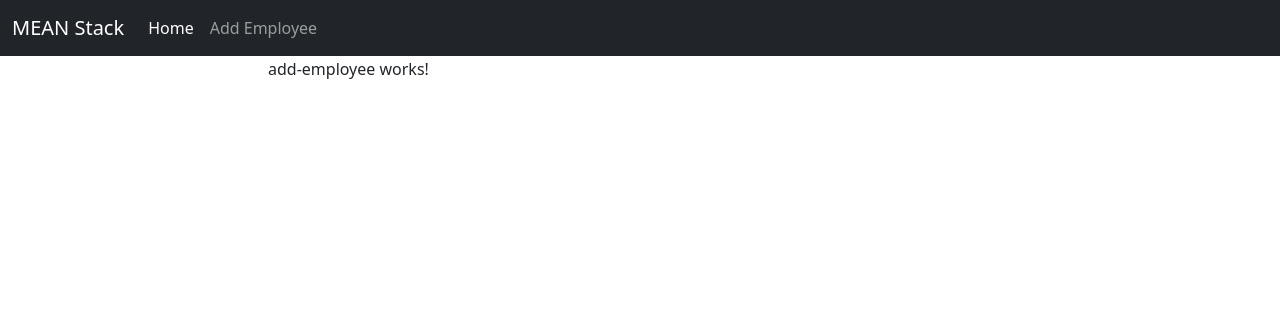
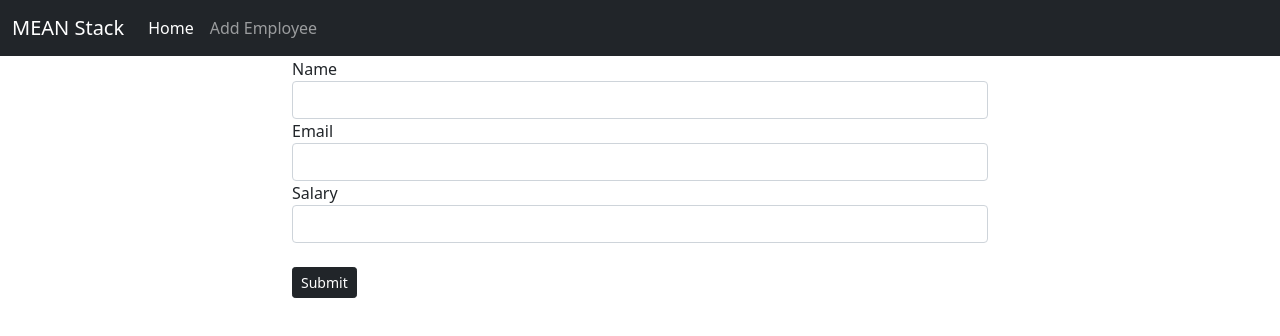
Before and after one commit to liteninkiran/mean-crud-app, an Angular app in the folder frontend/: page /add-employee in a window 1280 px wide. Shown: the top 336 px of the page. Built offline with nearby package versions, Linux system fonts and the light colour scheme.

Commit message:
Create add-employee form

```diff
--- a/frontend/src/app/app.module.ts
+++ b/frontend/src/app/app.module.ts
@@ -2,6 +2,7 @@ import { NgModule } from '@angular/core';
 import { BrowserModule } from '@angular/platform-browser';
 import { HttpClientModule } from '@angular/common/http';
 import { RouterModule, Routes } from '@angular/router';
+import { FormsModule, ReactiveFormsModule } from '@angular/forms';
 
 import { AppComponent } from './app.component';
 import { NavbarComponent } from './navbar/navbar/navbar.component';
@@ -29,6 +30,8 @@ const appRoutes: Routes = [
     imports: [
         BrowserModule,
         HttpClientModule,
+        FormsModule,
+        ReactiveFormsModule,
         RouterModule.forRoot(appRoutes),
     ],
     providers: [
--- a/frontend/src/app/employee/add-employee/add-employee.component.html
+++ b/frontend/src/app/employee/add-employee/add-employee.component.html
@@ -1 +1,29 @@
-<p>add-employee works!</p>
+<div class="container">
+
+    <form (ngSubmit)="insertData()" [formGroup]="form">
+
+        <!-- Name -->
+        <div class="form-group">
+            <label for="name">Name</label>
+            <input type="text" name="name" class="form-control" formControlName="name">
+        </div>
+
+        <!-- Email -->
+        <div class="form-group">
+            <label for="email">Email</label>
+            <input type="email" name="email" class="form-control" formControlName="email">
+        </div>
+
+        <!-- Salary -->
+        <div class="form-group">
+            <label for="salary">Salary</label>
+            <input type="text" name="salary" class="form-control" formControlName="salary">
+        </div>
+
+        <button class="btn btn-dark btn-sm mt-4">
+            Submit
+        </button>
+
+    </form>
+
+</div>
--- a/frontend/src/app/employee/add-employee/add-employee.component.ts
+++ b/frontend/src/app/employee/add-employee/add-employee.component.ts
@@ -1,4 +1,6 @@
 import { Component, OnInit } from '@angular/core';
+import { EmployeeService } from 'src/app/service/employee.service';
+import { FormBuilder, FormGroup, Validators } from '@angular/forms';
 
 @Component({
     selector: 'app-add-employee',
@@ -8,9 +10,26 @@ import { Component, OnInit } from '@angular/core';
 
 export class AddEmployeeComponent implements OnInit {
 
-    constructor() { }
+    public form: FormGroup;
+
+    constructor(private employeeService: EmployeeService, private formBuilder: FormBuilder) {
+
+    }
 
     ngOnInit(): void {
+        this.createForm();
+    }
+
+    public createForm() {
+        this.form = this.formBuilder.group({
+            name: ['', Validators.required],
+            email: ['', [Validators.required, Validators.email]],
+            salary: ['', Validators.required],
+        });
+    }
+
+    public insertData() {
+
     }
 
 }
```
